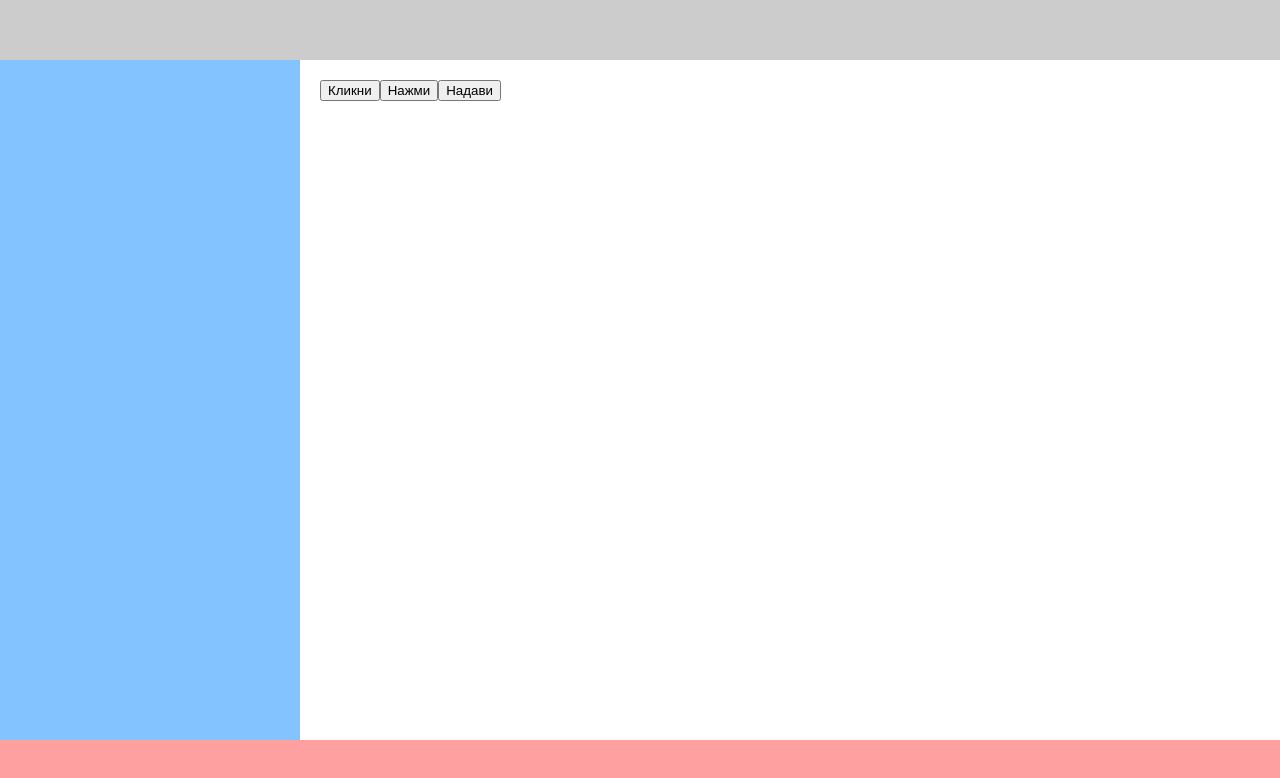
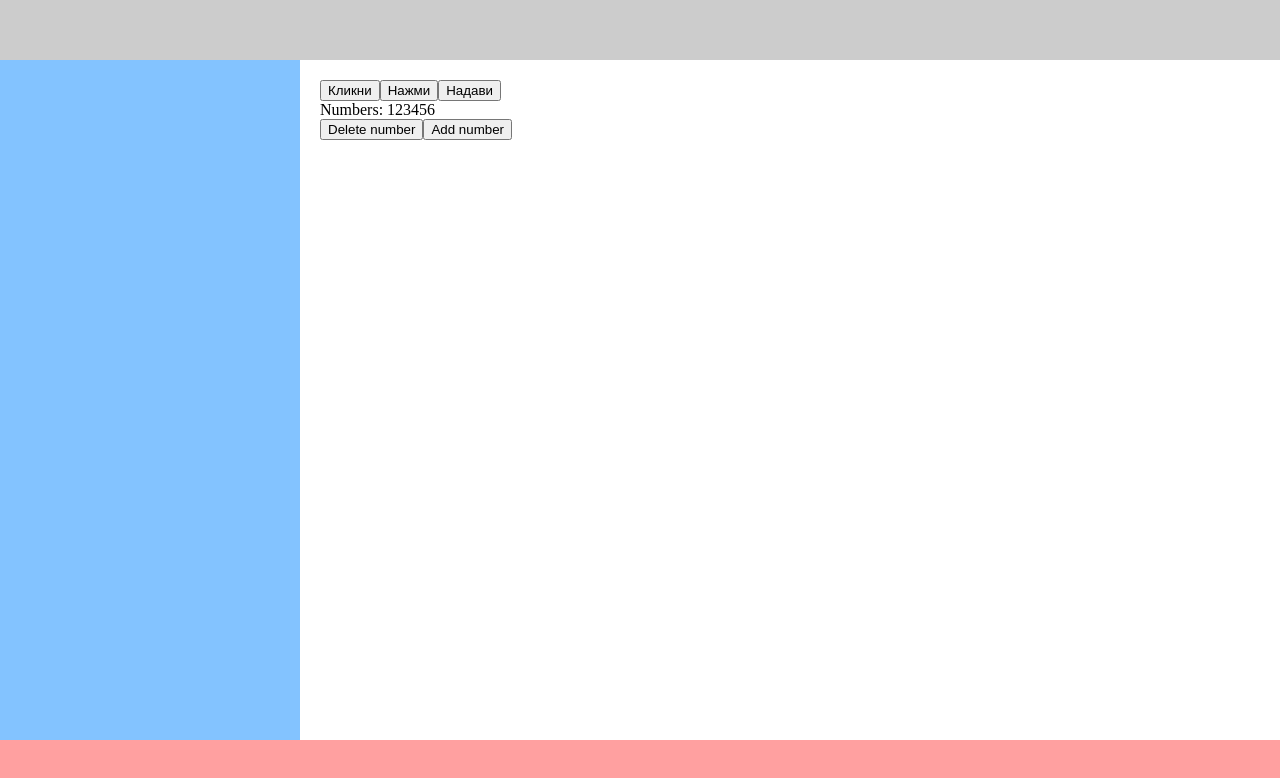
Before and after one commit to slans/my-app, a React (Create React App) app: page / in a window 1280 px wide. Shown: the top 778 px of the page. Built offline with nearby package versions, Linux system fonts and the light colour scheme.

Commit message:
practicing add, delete array

```diff
--- a/src/components/app/index.tsx
+++ b/src/components/app/index.tsx
@@ -4,14 +4,31 @@ import Main from '../main';
 import Header from '../header';
 import Sidebar from '../sidebar';
 import Footer from '../footer';
+import Utils from '../../utils/utils';
+
+const utils = new Utils();
 
 class App extends Component {
 	state = {
 		currentNumber: 0,
+		numbers: [1, 2, 3, 4, 5, 6],
 	};
 
 	handleMainBtnClick = (num: number) => {
 		this.setState({ currentNumber: num });
+	};
+
+	handleDeleteNumber = (num: number) => {
+		const { numbers } = this.state;
+		const idx = numbers.findIndex((number) => number === num);
+		const newNumbers = utils.deleteItemFromArray(numbers, idx);
+		this.setState({ numbers: newNumbers });
+	};
+
+	handleAddNumber = (num: number) => {
+		const { numbers } = this.state;
+		const newNumbers = utils.addItemToArray(numbers, num);
+		this.setState({ numbers: newNumbers });
 	};
 
 	render() {
@@ -19,6 +36,9 @@ class App extends Component {
 		const propsMain = {
 			activeClass: this.state.currentNumber,
 			onBtnClick: this.handleMainBtnClick,
+			numbers: this.state.numbers,
+			onDeleteNumber: this.handleDeleteNumber,
+			onAddNumber: this.handleAddNumber,
 		};
 		return (
 			<>
--- a/src/components/main/index.tsx
+++ b/src/components/main/index.tsx
@@ -3,9 +3,14 @@ import React from 'react';
 interface PropsMain {
 	activeClass: number;
 	onBtnClick: (num: number) => void;
+	numbers: Array<number>;
+	onDeleteNumber: (num: number) => void;
+	onAddNumber: (num: number) => void;
 }
 
-function Main({ activeClass, onBtnClick }: PropsMain) {
+function Main(props: PropsMain) {
+	const { activeClass, onBtnClick, numbers, onDeleteNumber, onAddNumber } = props;
+
 	const btnsArr = [
 		{ label: 'Кликни', id: 1 },
 		{ label: 'Нажми', id: 2 },
@@ -23,7 +28,16 @@ function Main({ activeClass, onBtnClick }: PropsMain) {
 
 	const btnsElements = btnsArr.map(btnsFunc);
 
-	return <div className='main'>{btnsElements}</div>;
+	return (
+		<div className='main'>
+			{btnsElements}
+			<div>Numbers: {numbers}</div>
+			<div>
+				<button onClick={() => onDeleteNumber(6)}>Delete number</button>
+				<button onClick={() => onAddNumber(7)}>Add number</button>
+			</div>
+		</div>
+	);
 }
 
 export default Main;
--- /dev/null
+++ b/src/utils/utils.ts
@@ -0,0 +1,10 @@
+class Utils {
+	deleteItemFromArray(arr: Array<any>, idx: any) {
+		return [...arr.slice(0, idx), ...arr.slice(idx + 1)];
+	}
+	addItemToArray(arr: Array<any>, item: any) {
+		return [...arr, item];
+	}
+}
+
+export default Utils;
```
Also changed, not shown: 1 other file (tests, documents, lock files or other folders).
